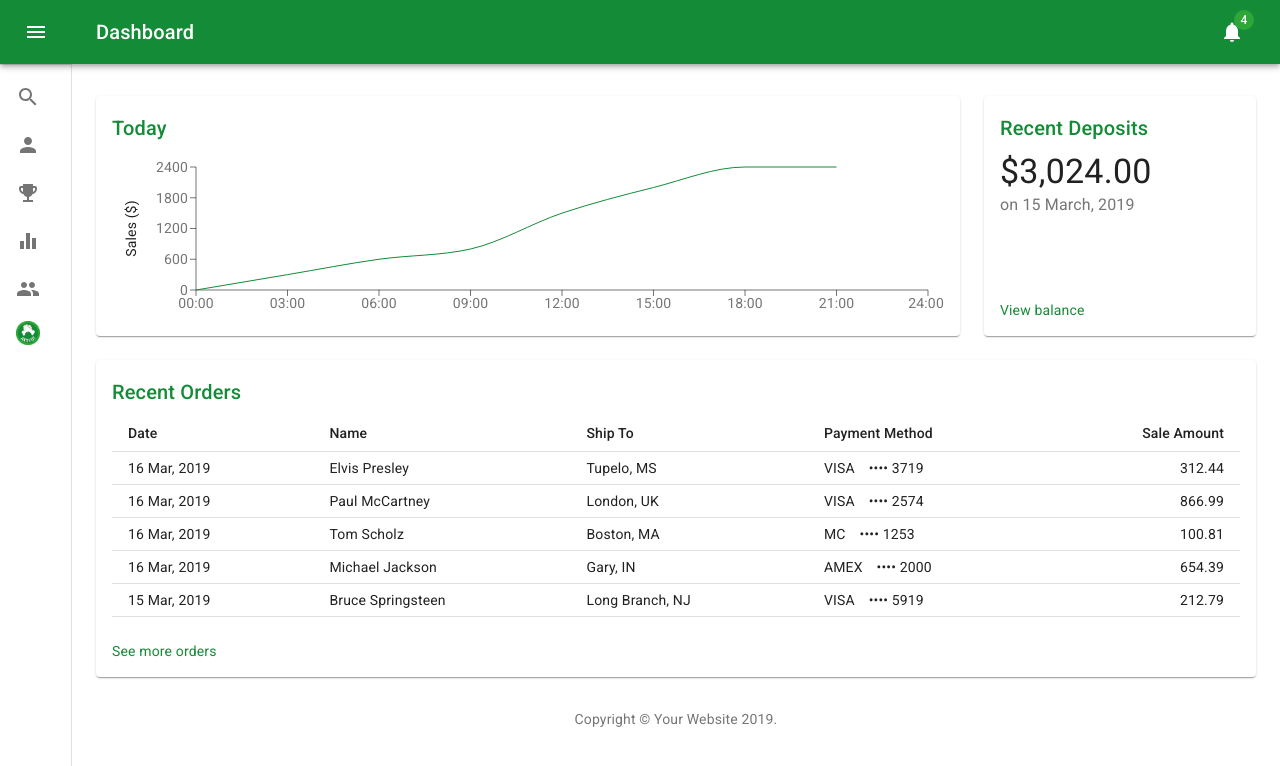
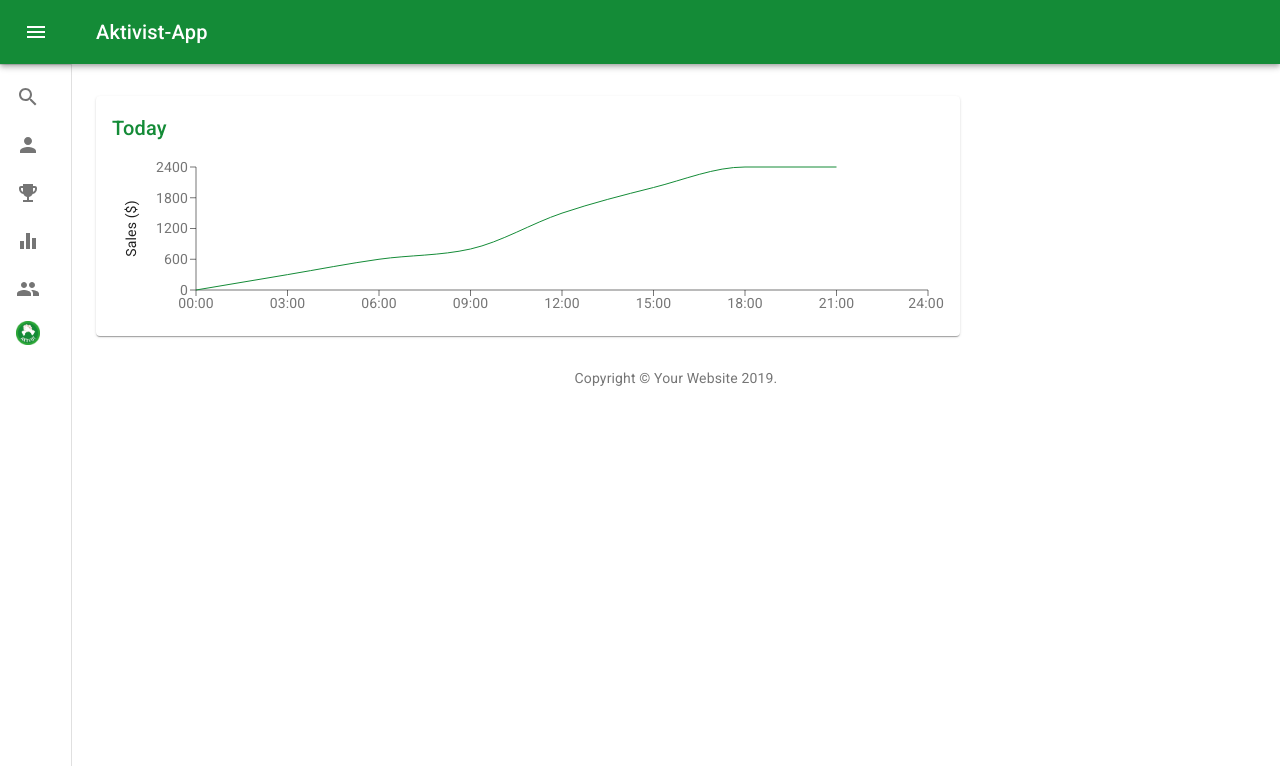
Before and after one commit to alxgrk/blockchain-hackathon-2019, a React (Create React App) app in the folder frontend/: page /rang in a window 1280 px wide. Shown: the top 766 px of the page. Built offline with nearby package versions, Linux system fonts and the light colour scheme.

Commit message:
restructured navigation

```diff
--- a/frontend/package.json
+++ b/frontend/package.json
@@ -14,6 +14,7 @@
     "clsx": "latest",
     "react": "latest",
     "react-dom": "latest",
+    "react-router-dom": "^5.1.2",
     "react-scripts": "latest",
     "recharts": "^1.8.5"
   },
--- /dev/null
+++ b/frontend/src/Copyright.js
@@ -0,0 +1,15 @@
+import Typography from "@material-ui/core/Typography";
+import Link from "@material-ui/core/Link";
+import React from "react";
+
+export default function Copyright() {
+    return (
+        <Typography variant="body2" color="textSecondary" align="center">
+            {'Copyright © '}
+            {'Your Website'}
+            {' '}
+            {new Date().getFullYear()}
+            {'.'}
+        </Typography>
+    );
+}
--- a/frontend/src/Dashboard.js
+++ b/frontend/src/Dashboard.js
@@ -1,6 +1,6 @@
 import React from 'react';
 import clsx from 'clsx';
-import { makeStyles } from '@material-ui/core/styles';
+import {makeStyles} from '@material-ui/core/styles';
 import CssBaseline from '@material-ui/core/CssBaseline';
 import Drawer from '@material-ui/core/Drawer';
 import Box from '@material-ui/core/Box';
@@ -18,25 +18,13 @@ import Link from '@material-ui/core/Link';
 import MenuIcon from '@material-ui/icons/Menu';
 import ChevronLeftIcon from '@material-ui/icons/ChevronLeft';
 import NotificationsIcon from '@material-ui/icons/Notifications';
-import { mainListItems } from './listItems';
+import {mainListItems} from './listItems';
 import Chart from './Chart';
 import Deposits from './Deposits';
 import Orders from './Orders';
-import Avatar from '@material-ui/core/Avatar';
+import {BrowserRouter, Route, Redirect, useParams, Switch} from "react-router-dom";
+import Profile from "./Profile";
 
-
-function Copyright() {
-  return (
-    <Typography variant="body2" color="textSecondary" align="center">
-      {'Copyright © '}
-      <Link color="inherit" href="https://material-ui.com/">
-        Your Website
-      </Link>{' '}
-      {new Date().getFullYear()}
-      {'.'}
-    </Typography>
-  );
-}
 
 const drawerWidth = 240;
 
@@ -128,12 +116,13 @@ export default function Dashboard() {
     const handleDrawerClose = () => {
         setOpen(false);
     };
-  const fixedHeightPaper = clsx(classes.paper, classes.fixedHeight);
 
     return (
+        <BrowserRouter>
             <div className={classes.root}>
-      <CssBaseline />
-      <AppBar position="absolute" className={clsx(classes.appBar, open && classes.appBarShift)}>
+                <CssBaseline/>
+                <AppBar position="absolute"
+                        className={clsx(classes.appBar, open && classes.appBarShift)}>
                     <Toolbar className={classes.toolbar}>
                         <IconButton
                             edge="start"
@@ -142,16 +131,17 @@ export default function Dashboard() {
                             onClick={handleDrawerOpen}
                             className={clsx(classes.menuButton, open && classes.menuButtonHidden)}
                         >
-            <MenuIcon />
+                            <MenuIcon/>
                         </IconButton>
-          <Typography component="h1" variant="h6" color="inherit" noWrap className={classes.title}>
-            Dashboard
+                        <Typography component="h1" variant="h6" color="inherit" noWrap
+                                    className={classes.title}>
+                            Aktivist-App
                         </Typography>
-          <IconButton color="inherit">
-            <Badge badgeContent={4} color="secondary">
-              <NotificationsIcon />
-            </Badge>
-          </IconButton>
+                        {/*<IconButton color="inherit">*/}
+                        {/*    <Badge badgeContent={4} color="secondary">*/}
+                        {/*        <NotificationsIcon/>*/}
+                        {/*    </Badge>*/}
+                        {/*</IconButton>*/}
                     </Toolbar>
                 </AppBar>
                 <Drawer
@@ -163,40 +153,34 @@ export default function Dashboard() {
                 >
                     <div className={classes.toolbarIcon}>
                         <IconButton onClick={handleDrawerClose}>
-            <ChevronLeftIcon />
+                            <ChevronLeftIcon/>
                         </IconButton>
                     </div>
-        <Divider />
+                    <Divider/>
                     <List>{mainListItems}</List>
                 </Drawer>
-      <main className={classes.content}>
-        <div className={classes.appBarSpacer} />
-        <Container maxWidth="lg" className={classes.container}>
-          <Grid container spacing={3}>
-            {/* Chart */}
-            <Grid item xs={12} md={8} lg={9}>
-              <Paper className={fixedHeightPaper}>
-                <Chart />
-              </Paper>
-            </Grid>
-            {/* Recent Deposits */}
-            <Grid item xs={12} md={4} lg={3}>
-              <Paper className={fixedHeightPaper}>
-                <Deposits />
-              </Paper>
-            </Grid>
-            {/* Recent Orders */}
-            <Grid item xs={12}>
-              <Paper className={classes.paper}>
-                <Orders />
-              </Paper>
-            </Grid>
-          </Grid>
-          <Box pt={4}>
-            <Copyright />
-          </Box>
-        </Container>
-      </main>
+
+                <Switch>
+                    <Route path="/finder">
+                        <Profile/>
+                    </Route>
+                    <Route path="/profil">
+                        <Profile/>
+                    </Route>
+                    <Route path="/auszeichnungen">
+                        <Profile/>
+                    </Route>
+                    <Route path="/rang">
+                        <Profile/>
+                    </Route>
+                    <Route path="/engagement-typ">
+                        <Profile/>
+                    </Route>
+                    <Route exact path="/">
+                        <Redirect to="/finder"/>
+                    </Route>
+                </Switch>
             </div>
+        </BrowserRouter>
     );
 }
--- /dev/null
+++ b/frontend/src/Profile.js
@@ -0,0 +1,85 @@
+import Container from "@material-ui/core/Container";
+import Grid from "@material-ui/core/Grid";
+import Paper from "@material-ui/core/Paper";
+import Chart from "./Chart";
+import Box from "@material-ui/core/Box";
+import React from "react";
+import {makeStyles} from "@material-ui/core";
+import clsx from "clsx";
+import Copyright from "./Copyright";
+
+const useStyles = makeStyles(theme => ({
+    root: {
+        display: 'flex',
+    },
+    toolbar: {
+        paddingRight: 24, // keep right padding when drawer closed
+    },
+    toolbarIcon: {
+        display: 'flex',
+        alignItems: 'center',
+        justifyContent: 'flex-end',
+        padding: '0 8px',
+        ...theme.mixins.toolbar,
+    },
+    appBar: {
+        zIndex: theme.zIndex.drawer + 1,
+        transition: theme.transitions.create(['width', 'margin'], {
+            easing: theme.transitions.easing.sharp,
+            duration: theme.transitions.duration.leavingScreen,
+        }),
+    },
+    menuButton: {
+        marginRight: 36,
+    },
+    menuButtonHidden: {
+        display: 'none',
+    },
+    title: {
+        flexGrow: 1,
+    },
+    appBarSpacer: theme.mixins.toolbar,
+    content: {
+        flexGrow: 1,
+        height: '100vh',
+        overflow: 'auto',
+    },
+    container: {
+        paddingTop: theme.spacing(4),
+        paddingBottom: theme.spacing(4),
+    },
+    paper: {
+        padding: theme.spacing(2),
+        display: 'flex',
+        overflow: 'auto',
+        flexDirection: 'column',
+    },
+    fixedHeight: {
+        height: 240,
+    },
+}));
+
+export default function Profile() {
+    const classes = useStyles();
+    const fixedHeightPaper = clsx(classes.paper, classes.fixedHeight);
+
+
+    return (
+        <main className={classes.content}>
+            <div className={classes.appBarSpacer}/>
+            <Container maxWidth="lg" className={classes.container}>
+                <Grid container spacing={3}>
+                    {/* Chart */}
+                    <Grid item xs={12} md={8} lg={9}>
+                        <Paper className={fixedHeightPaper}>
+                            <Chart/>
+                        </Paper>
+                    </Grid>
+                </Grid>
+                <Box pt={4}>
+                    <Copyright/>
+                </Box>
+            </Container>
+        </main>
+    )
+}
--- a/frontend/src/listItems.js
+++ b/frontend/src/listItems.js
@@ -11,34 +11,36 @@ import List from "@material-ui/core/List";
 import Avatar from "@material-ui/core/Avatar";
 import Drawer from "@material-ui/core/Drawer";
 import logo from './static/images/logo.jpg';
+import {BrowserRouter, Route, Link} from "react-router-dom";
+
 
 export const mainListItems = (
     <div>
-        <ListItem button>
+        <ListItem button component={Link} to="/finder">
             <ListItemIcon>
                 <SearchIcon/>
             </ListItemIcon>
             <ListItemText primary="Finder"/>
         </ListItem>
-        <ListItem button>
+        <ListItem button component={Link} to="/profil">
             <ListItemIcon>
                 <PersonIcon/>
             </ListItemIcon>
             <ListItemText primary="Profil"/>
         </ListItem>
-        <ListItem button>
+        <ListItem button component={Link} to="/auszeichnungen">
             <ListItemIcon>
                 <EmojiEventsIcon/>
             </ListItemIcon>
             <ListItemText primary="Auszeichnungen"/>
         </ListItem>
-        <ListItem button>
+        <ListItem button component={Link} to="/rang">
             <ListItemIcon>
                 <EqualizerIcon/>
             </ListItemIcon>
             <ListItemText primary="Rang"/>
         </ListItem>
-        <ListItem button>
+        <ListItem button component={Link} to="/engagement-typ">
             <ListItemIcon>
                 <PeopleIcon/>
             </ListItemIcon>
```
Also changed, not shown: 1 other file (tests, documents, lock files or other folders). Lines whose indentation alone changed are shown as unchanged.
